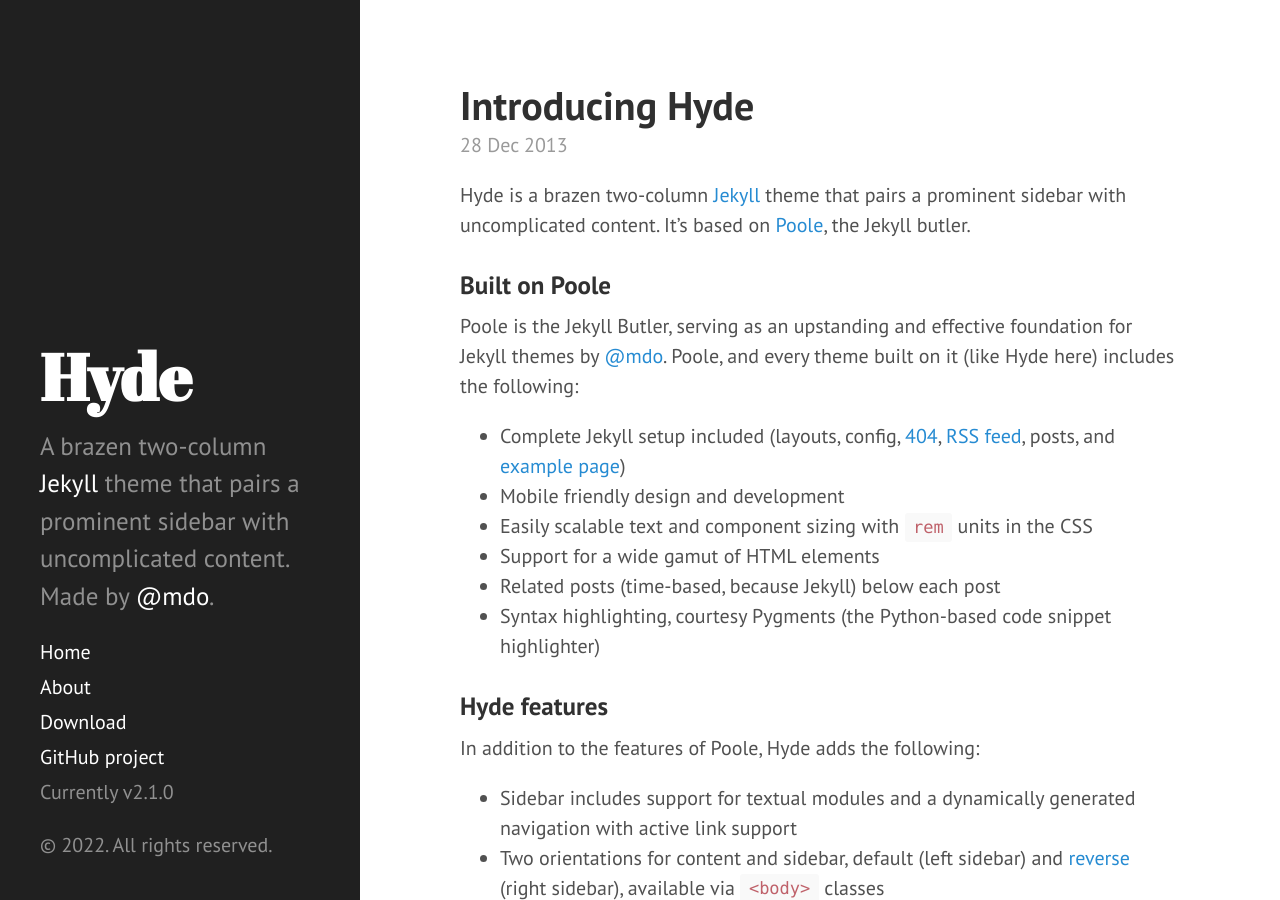
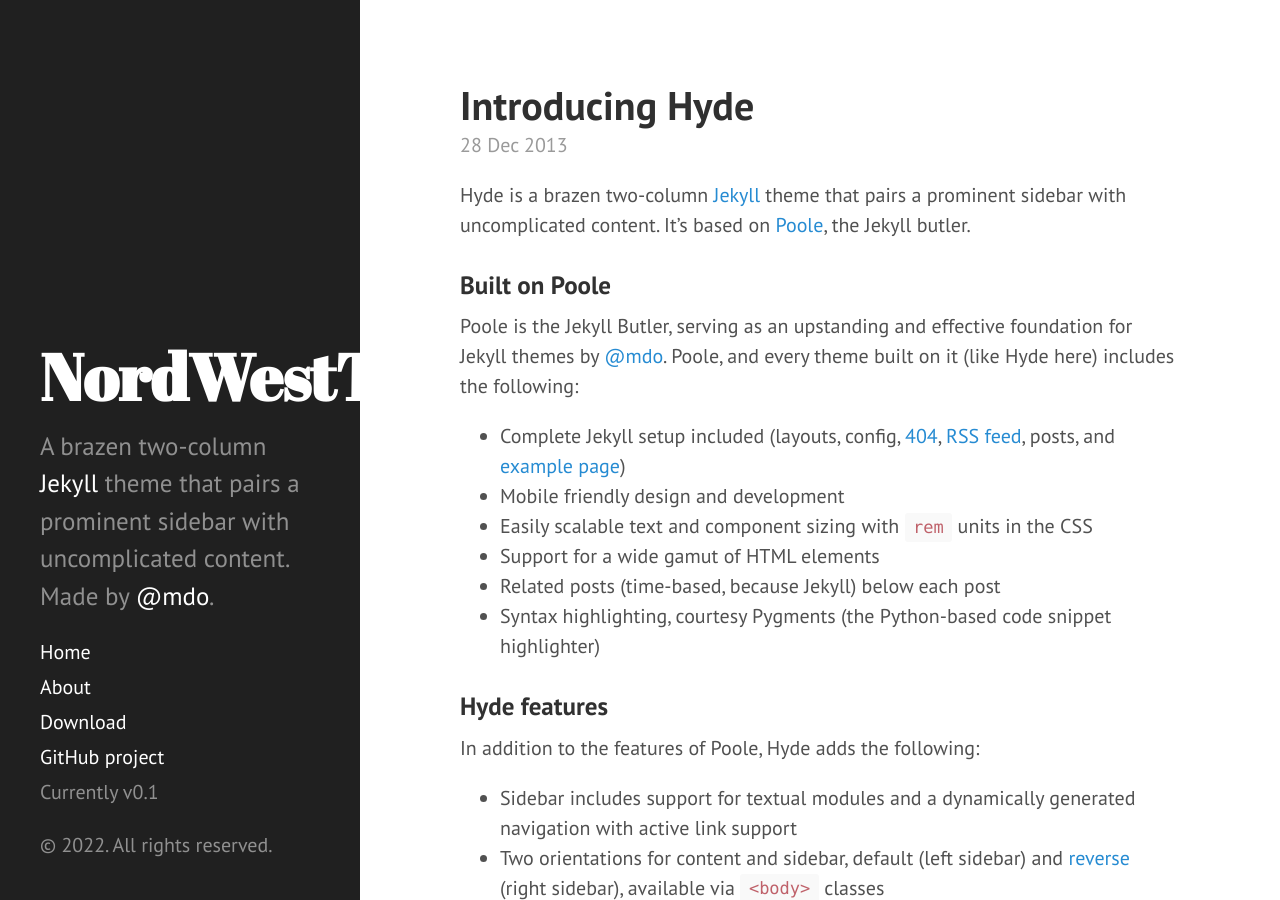
Before and after one commit to nordwestt/blog, a Jekyll site: the page built from index.html, in a window 1280 px wide and 900 px high. Built offline with Jekyll 4.4.1, drawn with Linux system fonts in a browser that asks for light colours; the list of posts is cut into pages by our own code.

Commit message:
Update title, name, repo

```diff
--- a/_config.yml
+++ b/_config.yml
@@ -1,19 +1,18 @@
 
 # Setup
-title:            Hyde
+title:            NordWestT
 tagline:          'A Jekyll theme'
 description:      'A brazen two-column <a href="http://jekyllrb.com" target="_blank">Jekyll</a> theme that pairs a prominent sidebar with uncomplicated content. Made by <a href="https://twitter.com/mdo" target="_blank">@mdo</a>.'
 url:              nordwestt.github.io
 baseurl:          /
 
 author:
-  name:           'Mark Otto'
-  url:            https://twitter.com/mdo
+  name:           'Thomas Nordentoft'
 
 paginate:         5
 
 # Custom vars
-version:          2.1.0
+version:          0.1
 
 github:
-  repo:           https://github.com/poole/hyde
+  repo:           nordwestt.github.io
```
